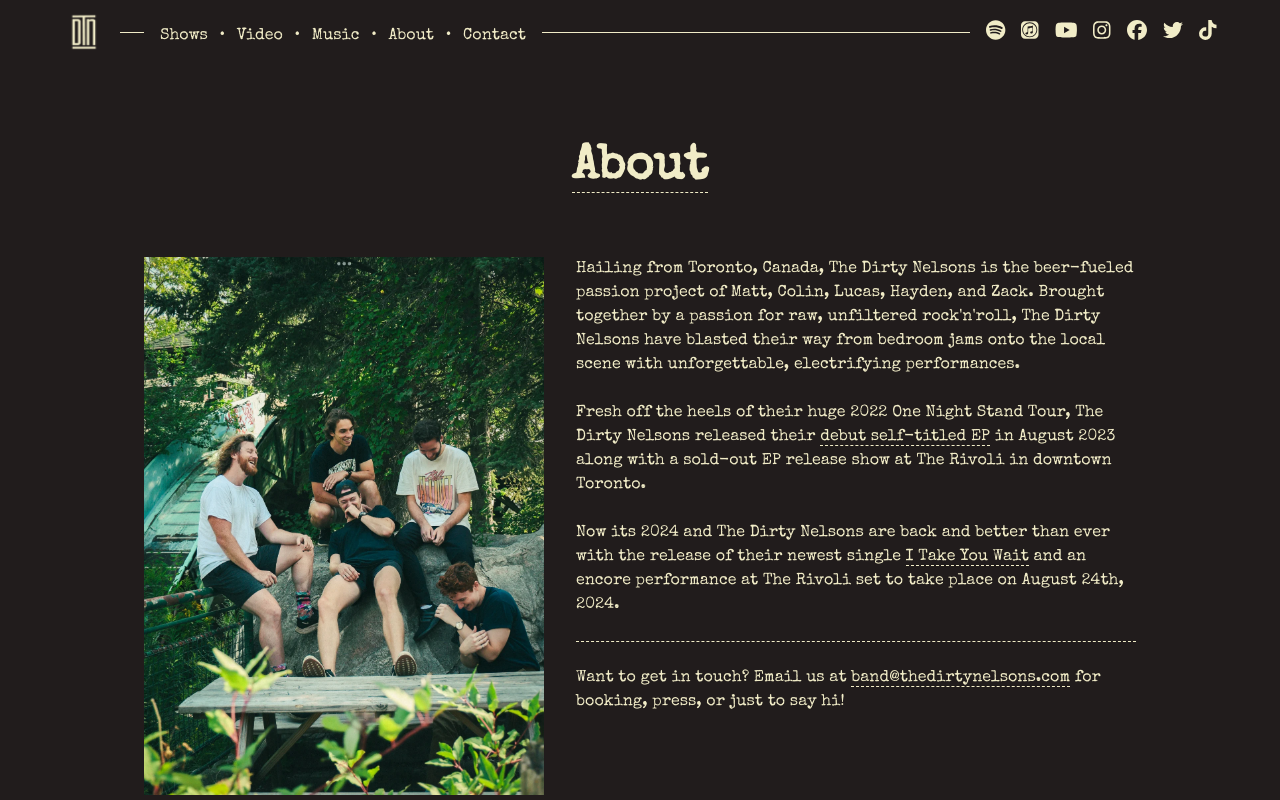
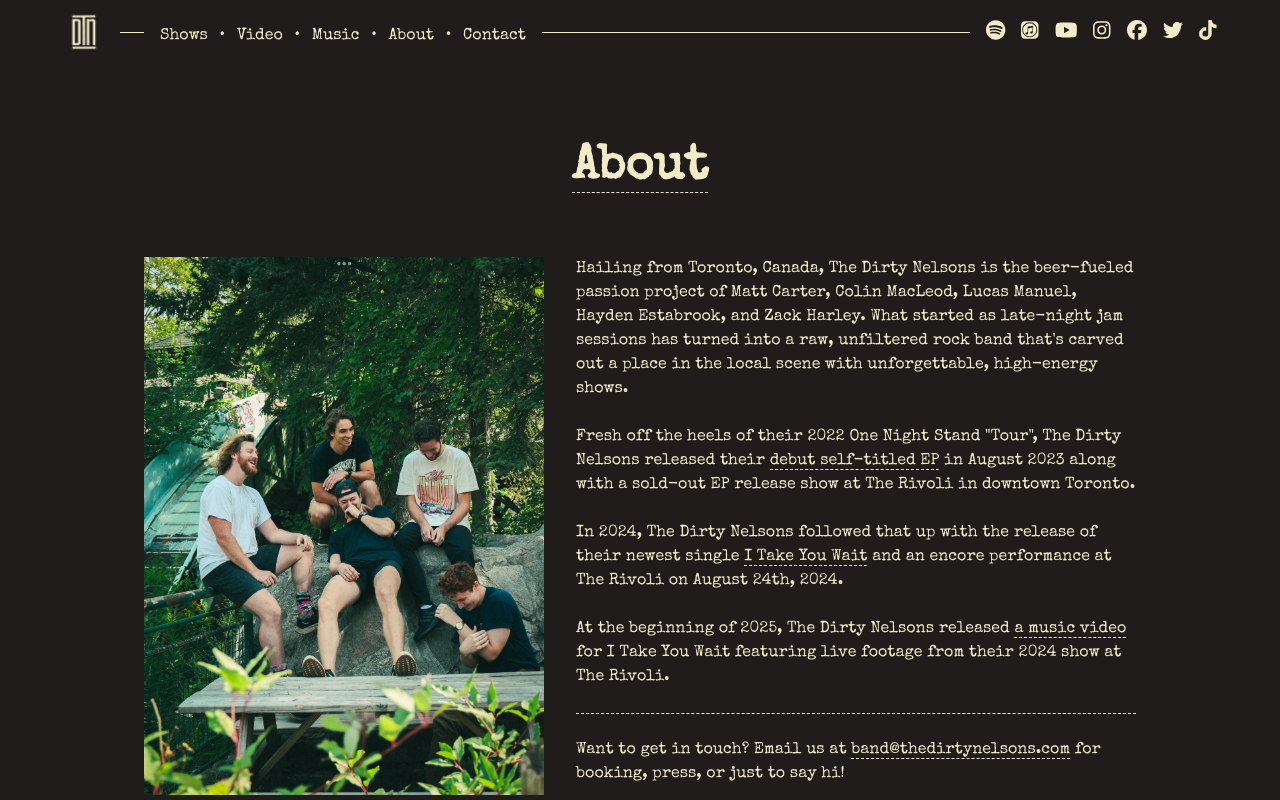
Before and after one commit to zackharley/the-dirty-nelsons, a Next.js app: page /about in a window 1280 px wide. Shown: the top 800 px of the page. Built offline with nearby package versions, Linux system fonts and the light colour scheme.

Commit message:
Update band bio

```diff
--- a/src/app/about/page.tsx
+++ b/src/app/about/page.tsx
@@ -8,6 +8,7 @@ import hadyenImage from '../../../public/img/hayden.webp';
 import colinPatImage from '../../../public/img/colin-pat.webp';
 import lucasMattImage from '../../../public/img/lucas-matt.webp';
 import lucasZackStudioImage from '../../../public/img/lucas-zack-studio.webp';
+import type { PropsWithChildren } from 'react';
 
 export default function AboutPage() {
   return (
@@ -36,44 +37,40 @@ export default function AboutPage() {
             <div className="text-center md:text-left">
               <p>
                 Hailing from Toronto, Canada, The Dirty Nelsons is the
-                beer-fueled passion project of Matt, Colin, Lucas, Hayden, and
-                Zack. Brought together by a passion for raw, unfiltered
-                rock&apos;n&apos;roll, The Dirty Nelsons have blasted their way
-                from bedroom jams onto the local scene with unforgettable,
-                electrifying performances.
+                beer-fueled passion project of Matt Carter, Colin MacLeod, Lucas
+                Manuel, Hayden Estabrook, and Zack Harley. What started as
+                late-night jam sessions has turned into a raw, unfiltered rock
+                band that&apos;s carved out a place in the local scene with
+                unforgettable, high-energy shows.
               </p>
               <br />
               <p>
-                Fresh off the heels of their huge 2022 One Night Stand Tour, The
-                Dirty Nelsons released their{' '}
-                <Link href="/#music">
-                  <span className="border-b border-dashed border-cream hover:opacity-75">
-                    debut self-titled EP
-                  </span>
-                </Link>{' '}
-                in August 2023 along with a sold-out EP release show at The
-                Rivoli in downtown Toronto.
+                Fresh off the heels of their 2022 One Night Stand
+                &quot;Tour&quot;, The Dirty Nelsons released their{' '}
+                <AboutLink href="/#music">debut self-titled EP</AboutLink> in
+                August 2023 along with a sold-out EP release show at The Rivoli
+                in downtown Toronto.
               </p>
               <br />
               <p>
-                Now its 2024 and The Dirty Nelsons are back and better than ever
-                with the release of their newest single{' '}
-                <Link href="/#music">
-                  <span className="border-b border-dashed border-cream hover:opacity-75">
-                    I Take You Wait
-                  </span>
-                </Link>{' '}
-                and an encore performance at The Rivoli set to take place on
-                August 24th, 2024.
+                In 2024, The Dirty Nelsons followed that up with the release of
+                their newest single{' '}
+                <AboutLink href="/#music">I Take You Wait</AboutLink> and an
+                encore performance at The Rivoli on August 24th, 2024.
+              </p>
+              <br />
+              <p>
+                At the beginning of 2025, The Dirty Nelsons released{' '}
+                <AboutLink href="/#video">a music video</AboutLink> for I Take
+                You Wait featuring live footage from their 2024 show at The
+                Rivoli.
               </p>
               <hr className="border-1 border-dashed border-cream my-6" />
               <p>
                 Want to get in touch? Email us at{' '}
-                <Link href="mailto:band@thedirtynelsons.com">
-                  <span className="border-b border-dashed border-cream hover:opacity-75">
-                    band@thedirtynelsons.com
-                  </span>
-                </Link>{' '}
+                <AboutLink href="mailto:band@thedirtynelsons.com">
+                  band@thedirtynelsons.com
+                </AboutLink>{' '}
                 for booking, press, or just to say hi!
               </p>
             </div>
@@ -114,3 +111,18 @@ export default function AboutPage() {
     </div>
   );
 }
+
+function AboutLink({
+  href,
+  children,
+}: {
+  href: string;
+} & PropsWithChildren) {
+  return (
+    <Link href={href}>
+      <span className="border-b border-dashed border-cream hover:opacity-75">
+        {children}
+      </span>
+    </Link>
+  );
+}
--- a/src/app/page.tsx
+++ b/src/app/page.tsx
@@ -90,7 +90,7 @@ export default function Home() {
 
         <PageSection title="Music" id="music">
           <div className="grid grid-cols-2 gap-4 md:gap-20 mt-5">
-            {albums.map(album => (
+            {albums.map((album) => (
               <AlbumCard key={album.name} album={album} />
             ))}
           </div>
```
